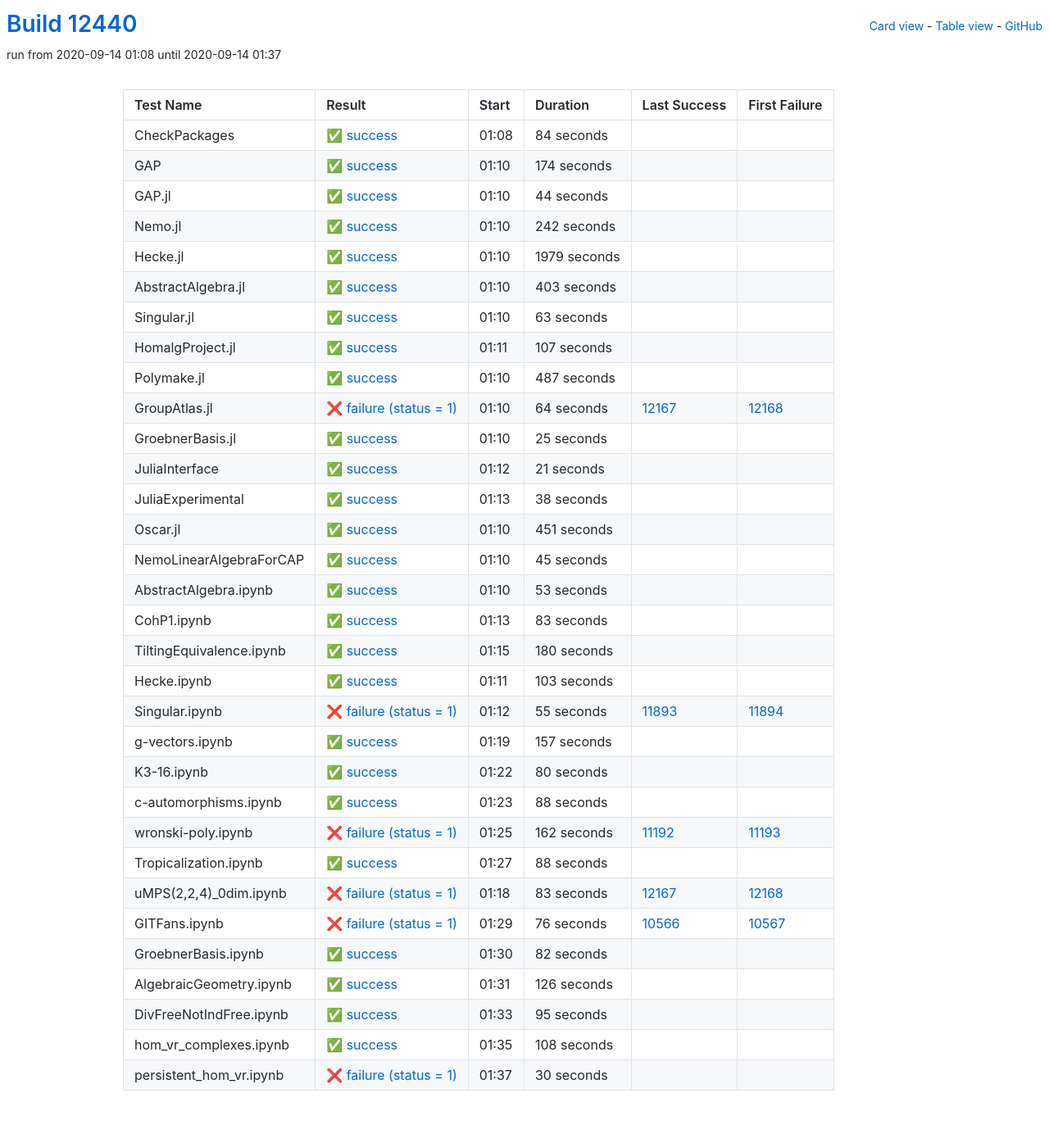
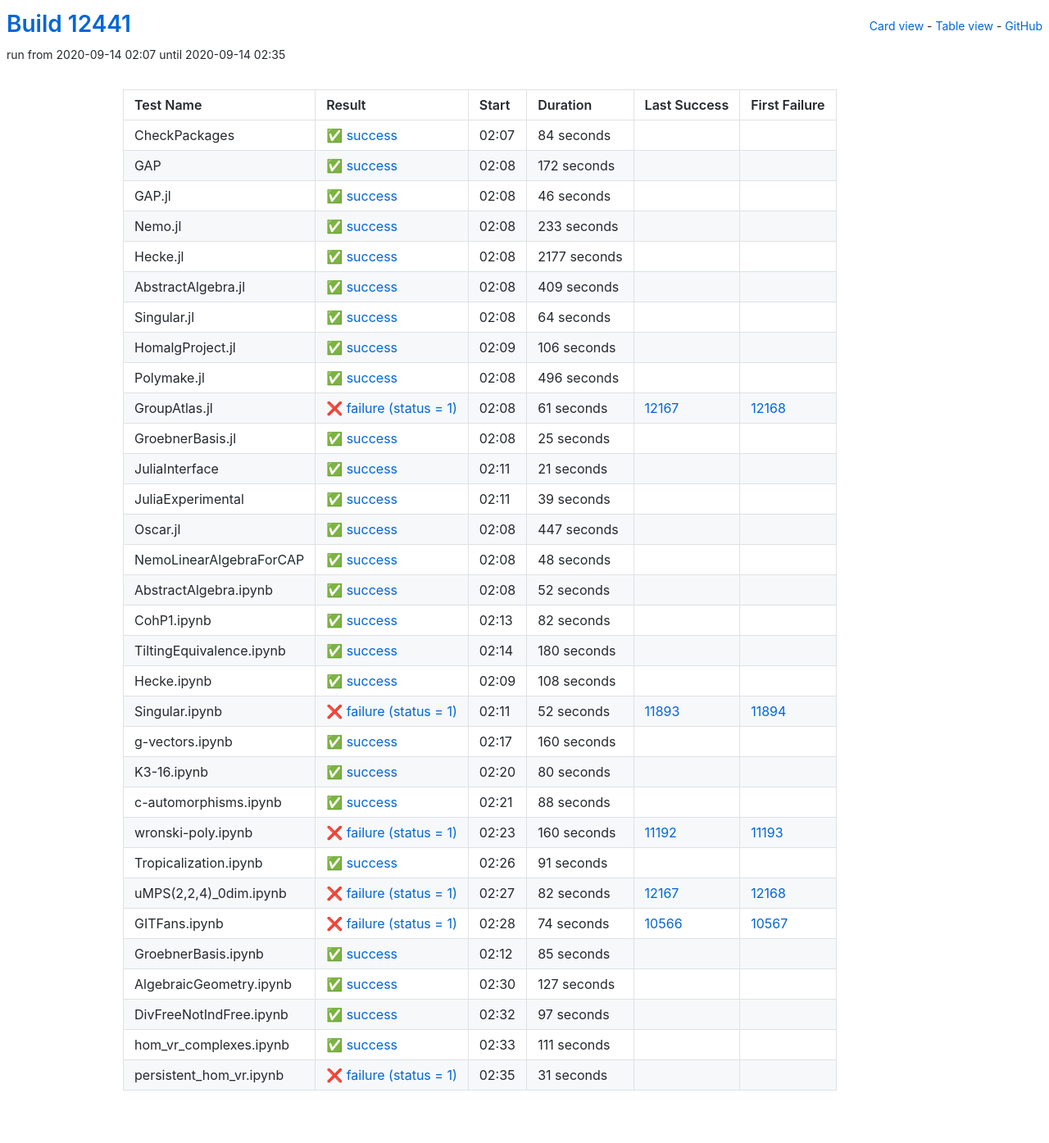
Before and after one commit to oscar-system/oscar-ci-status, a Jekyll site: the page built from table.html, in a window 1280 px wide. Shown: the whole page at 82% size. Built offline with Jekyll 4.4.1, drawn with Linux system fonts in a browser that asks for light colours.

Commit message:
Build #12441

```diff
--- a/_data/ci.yml
+++ b/_data/ci.yml
@@ -1,6 +1,6 @@
 ---
-build: 12440
-build_url: https://oscarci.mathematik.uni-kl.de/job/oscar/12440/
+build: 12441
+build_url: https://oscarci.mathematik.uni-kl.de/job/oscar/12441/
 job: oscar
 organization: oscar-system
 repo: oscar-ci-status
@@ -8,8 +8,8 @@
 tests:
 - name: CheckPackages
   id: checkpackages
-  log: https://oscarci.mathematik.uni-kl.de/job/oscar/12440/artifact/logs/build-12440/CheckPackages.log
-  start: 2020-09-14 01:08
+  log: https://oscarci.mathematik.uni-kl.de/job/oscar/12441/artifact/logs/build-12441/CheckPackages.log
+  start: 2020-09-14 02:07
   success: true
   exitcode: 0
   status: success
@@ -20,116 +20,116 @@
   first_failure_url:
 - name: GAP
   id: gap
-  log: https://oscarci.mathematik.uni-kl.de/job/oscar/12440/artifact/logs/build-12440/GAP.log
-  start: 2020-09-14 01:10
+  log: https://oscarci.mathematik.uni-kl.de/job/oscar/12441/artifact/logs/build-12441/GAP.log
+  start: 2020-09-14 02:08
   success: true
   exitcode: 0
   status: success
-  duration: 174
+  duration: 172
   last_success: false
   last_success_url:
   first_failure: false
   first_failure_url:
 - name: GAP.jl
   id: gap-jl
-  log: https://oscarci.mathematik.uni-kl.de/job/oscar/12440/artifact/logs/build-12440/GAP.jl.log
-  start: 2020-09-14 01:10
+  log: https://oscarci.mathematik.uni-kl.de/job/oscar/12441/artifact/logs/build-12441/GAP.jl.log
+  start: 2020-09-14 02:08
   success: true
   exitcode: 0
   status: success
-  duration: 44
+  duration: 46
   last_success: false
   last_success_url:
   first_failure: false
   first_failure_url:
 - name: Nemo.jl
   id: nemo-jl
-  log: https://oscarci.mathematik.uni-kl.de/job/oscar/12440/artifact/logs/build-12440/Nemo.jl.log
-  start: 2020-09-14 01:10
+  log: https://oscarci.mathematik.uni-kl.de/job/oscar/12441/artifact/logs/build-12441/Nemo.jl.log
+  start: 2020-09-14 02:08
   success: true
   exitcode: 0
   status: success
-  duration: 242
+  duration: 233
   last_success: false
   last_success_url:
   first_failure: false
   first_failure_url:
 - name: Hecke.jl
   id: hecke-jl
-  log: https://oscarci.mathematik.uni-kl.de/job/oscar/12440/artifact/logs/build-12440/Hecke.jl.log
-  start: 2020-09-14 01:10
+  log: https://oscarci.mathematik.uni-kl.de/job/oscar/12441/artifact/logs/build-12441/Hecke.jl.log
+  start: 2020-09-14 02:08
   success: true
   exitcode: 0
   status: success
-  duration: 1979
+  duration: 2177
   last_success: false
   last_success_url:
   first_failure: false
   first_failure_url:
 - name: AbstractAlgebra.jl
   id: abstractalgebra-jl
-  log: https://oscarci.mathematik.uni-kl.de/job/oscar/12440/artifact/logs/build-12440/AbstractAlgebra.jl.log
-  start: 2020-09-14 01:10
+  log: https://oscarci.mathematik.uni-kl.de/job/oscar/12441/artifact/logs/build-12441/AbstractAlgebra.jl.log
+  start: 2020-09-14 02:08
   success: true
   exitcode: 0
   status: success
-  duration: 403
+  duration: 409
   last_success: false
   last_success_url:
   first_failure: false
   first_failure_url:
 - name: Singular.jl
   id: singular-jl
-  log: https://oscarci.mathematik.uni-kl.de/job/oscar/12440/artifact/logs/build-12440/Singular.jl.log
-  start: 2020-09-14 01:10
+  log: https://oscarci.mathematik.uni-kl.de/job/oscar/12441/artifact/logs/build-12441/Singular.jl.log
+  start: 2020-09-14 02:08
   success: true
   exitcode: 0
   status: success
-  duration: 63
+  duration: 64
   last_success: false
   last_success_url:
   first_failure: false
   first_failure_url:
 - name: HomalgProject.jl
   id: homalgproject-jl
-  log: https://oscarci.mathematik.uni-kl.de/job/oscar/12440/artifact/logs/build-12440/HomalgProject.jl.log
-  start: 2020-09-14 01:11
+  log: https://oscarci.mathematik.uni-kl.de/job/oscar/12441/artifact/logs/build-12441/HomalgProject.jl.log
+  start: 2020-09-14 02:09
   success: true
   exitcode: 0
   status: success
-  duration: 107
+  duration: 106
   last_success: false
   last_success_url:
   first_failure: false
   first_failure_url:
 - name: Polymake.jl
   id: polymake-jl
-  log: https://oscarci.mathematik.uni-kl.de/job/oscar/12440/artifact/logs/build-12440/Polymake.jl.log
-  start: 2020-09-14 01:10
+  log: https://oscarci.mathematik.uni-kl.de/job/oscar/12441/artifact/logs/build-12441/Polymake.jl.log
+  start: 2020-09-14 02:08
   success: true
   exitcode: 0
   status: success
-  duration: 487
+  duration: 496
   last_success: false
   last_success_url:
   first_failure: false
   first_failure_url:
 - name: GroupAtlas.jl
   id: groupatlas-jl
-  log: https://oscarci.mathematik.uni-kl.de/job/oscar/12440/artifact/logs/build-12440/GroupAtlas.jl.log
-  start: 2020-09-14 01:10
+  log: https://oscarci.mathematik.uni-kl.de/job/oscar/12441/artifact/logs/build-12441/GroupAtlas.jl.log
+  start: 2020-09-14 02:08
   success: false
   exitcode: 1
   status: failure
-  duration: 64
+  duration: 61
   last_success: 12167
   last_success_url: https://oscarci.mathematik.uni-kl.de/job/oscar/12167/
   first_failure: 12168
   first_failure_url: https://oscarci.mathematik.uni-kl.de/job/oscar/12168/
 - name: GroebnerBasis.jl
   id: groebnerbasis-jl
-  log: https://oscarci.mathematik.uni-kl.de/job/oscar/12440/artifact/logs/build-12440/GroebnerBasis.jl.log
-  start: 2020-09-14 01:10
+  log: https://oscarci.mathematik.uni-kl.de/job/oscar/12441/artifact/logs/build-12441/GroebnerBasis.jl.log
+  start: 2020-09-14 02:08
   success: true
   exitcode: 0
   status: success
@@ -140,8 +140,8 @@
   first_failure_url:
 - name: JuliaInterface
   id: juliainterface
-  log: https://oscarci.mathematik.uni-kl.de/job/oscar/12440/artifact/logs/build-12440/JuliaInterface.log
-  start: 2020-09-14 01:12
+  log: https://oscarci.mathematik.uni-kl.de/job/oscar/12441/artifact/logs/build-12441/JuliaInterface.log
+  start: 2020-09-14 02:11
   success: true
   exitcode: 0
   status: success
@@ -152,68 +152,68 @@
   first_failure_url:
 - name: JuliaExperimental
   id: juliaexperimental
-  log: https://oscarci.mathematik.uni-kl.de/job/oscar/12440/artifact/logs/build-12440/JuliaExperimental.log
-  start: 2020-09-14 01:13
+  log: https://oscarci.mathematik.uni-kl.de/job/oscar/12441/artifact/logs/build-12441/JuliaExperimental.log
+  start: 2020-09-14 02:11
   success: true
   exitcode: 0
   status: success
-  duration: 38
+  duration: 39
   last_success: false
   last_success_url:
   first_failure: false
   first_failure_url:
 - name: Oscar.jl
   id: oscar-jl
-  log: https://oscarci.mathematik.uni-kl.de/job/oscar/12440/artifact/logs/build-12440/Oscar.jl.log
-  start: 2020-09-14 01:10
+  log: https://oscarci.mathematik.uni-kl.de/job/oscar/12441/artifact/logs/build-12441/Oscar.jl.log
+  start: 2020-09-14 02:08
   success: true
   exitcode: 0
   status: success
-  duration: 451
+  duration: 447
   last_success: false
   last_success_url:
   first_failure: false
   first_failure_url:
 - name: NemoLinearAlgebraForCAP
   id: nemolinearalgebraforcap
-  log: https://oscarci.mathematik.uni-kl.de/job/oscar/12440/artifact/logs/build-12440/NemoLinearAlgebraForCAP.log
-  start: 2020-09-14 01:10
+  log: https://oscarci.mathematik.uni-kl.de/job/oscar/12441/artifact/logs/build-12441/NemoLinearAlgebraForCAP.log
+  start: 2020-09-14 02:08
   success: true
   exitcode: 0
   status: success
-  duration: 45
+  duration: 48
   last_success: false
   last_success_url:
   first_failure: false
   first_failure_url:
 - name: AbstractAlgebra.ipynb
   id: abstractalgebra-ipynb
-  log: https://oscarci.mathematik.uni-kl.de/job/oscar/12440/artifact/logs/build-12440/AbstractAlgebra.ipynb.log
-  start: 2020-09-14 01:10
+  log: https://oscarci.mathematik.uni-kl.de/job/oscar/12441/artifact/logs/build-12441/AbstractAlgebra.ipynb.log
+  start: 2020-09-14 02:08
   success: true
   exitcode: 0
   status: success
-  duration: 53
+  duration: 52
   last_success: false
   last_success_url:
   first_failure: false
   first_failure_url:
 - name: CohP1.ipynb
   id: cohp1-ipynb
-  log: https://oscarci.mathematik.uni-kl.de/job/oscar/12440/artifact/logs/build-12440/CohP1.ipynb.log
-  start: 2020-09-14 01:13
+  log: https://oscarci.mathematik.uni-kl.de/job/oscar/12441/artifact/logs/build-12441/CohP1.ipynb.log
+  start: 2020-09-14 02:13
   success: true
   exitcode: 0
   status: success
-  duration: 83
+  duration: 82
   last_success: false
   last_success_url:
   first_failure: false
   first_failure_url:
 - name: TiltingEquivalence.ipynb
   id: tiltingequivalence-ipynb
-  log: https://oscarci.mathematik.uni-kl.de/job/oscar/12440/artifact/logs/build-12440/TiltingEquivalence.ipynb.log
-  start: 2020-09-14 01:15
+  log: https://oscarci.mathematik.uni-kl.de/job/oscar/12441/artifact/logs/build-12441/TiltingEquivalence.ipynb.log
+  start: 2020-09-14 02:14
   success: true
   exitcode: 0
   status: success
@@ -224,44 +224,44 @@
   first_failure_url:
 - name: Hecke.ipynb
   id: hecke-ipynb
-  log: https://oscarci.mathematik.uni-kl.de/job/oscar/12440/artifact/logs/build-12440/Hecke.ipynb.log
-  start: 2020-09-14 01:11
+  log: https://oscarci.mathematik.uni-kl.de/job/oscar/12441/artifact/logs/build-12441/Hecke.ipynb.log
+  start: 2020-09-14 02:09
   success: true
   exitcode: 0
   status: success
-  duration: 103
+  duration: 108
   last_success: false
   last_success_url:
   first_failure: false
   first_failure_url:
 - name: Singular.ipynb
   id: singular-ipynb
-  log: https://oscarci.mathematik.uni-kl.de/job/oscar/12440/artifact/logs/build-12440/Singular.ipynb.log
-  start: 2020-09-14 01:12
+  log: https://oscarci.mathematik.uni-kl.de/job/oscar/12441/artifact/logs/build-12441/Singular.ipynb.log
+  start: 2020-09-14 02:11
   success: false
   exitcode: 1
   status: failure
-  duration: 55
+  duration: 52
   last_success: 11893
   last_success_url: https://oscarci.mathematik.uni-kl.de/job/oscar/11893/
   first_failure: 11894
   first_failure_url: https://oscarci.mathematik.uni-kl.de/job/oscar/11894/
 - name: g-vectors.ipynb
   id: g-vectors-ipynb
-  log: https://oscarci.mathematik.uni-kl.de/job/oscar/12440/artifact/logs/build-12440/g-vectors.ipynb.log
-  start: 2020-09-14 01:19
+  log: https://oscarci.mathematik.uni-kl.de/job/oscar/12441/artifact/logs/build-12441/g-vectors.ipynb.log
+  start: 2020-09-14 02:17
   success: true
   exitcode: 0
   status: success
-  duration: 157
+  duration: 160
   last_success: false
   last_success_url:
   first_failure: false
   first_failure_url:
 - name: K3-16.ipynb
   id: k3-16-ipynb
-  log: https://oscarci.mathematik.uni-kl.de/job/oscar/12440/artifact/logs/build-12440/K3-16.ipynb.log
-  start: 2020-09-14 01:22
+  log: https://oscarci.mathematik.uni-kl.de/job/oscar/12441/artifact/logs/build-12441/K3-16.ipynb.log
+  start: 2020-09-14 02:20
   success: true
   exitcode: 0
   status: success
@@ -272,8 +272,8 @@
   first_failure_url:
 - name: c-automorphisms.ipynb
   id: c-automorphisms-ipynb
-  log: https://oscarci.mathematik.uni-kl.de/job/oscar/12440/artifact/logs/build-12440/c-automorphisms.ipynb.log
-  start: 2020-09-14 01:23
+  log: https://oscarci.mathematik.uni-kl.de/job/oscar/12441/artifact/logs/build-12441/c-automorphisms.ipynb.log
+  start: 2020-09-14 02:21
   success: true
   exitcode: 0
   status: success
@@ -284,108 +284,108 @@
   first_failure_url:
 - name: wronski-poly.ipynb
   id: wronski-poly-ipynb
-  log: https://oscarci.mathematik.uni-kl.de/job/oscar/12440/artifact/logs/build-12440/wronski-poly.ipynb.log
-  start: 2020-09-14 01:25
+  log: https://oscarci.mathematik.uni-kl.de/job/oscar/12441/artifact/logs/build-12441/wronski-poly.ipynb.log
+  start: 2020-09-14 02:23
   success: false
   exitcode: 1
   status: failure
-  duration: 162
+  duration: 160
   last_success: 11192
   last_success_url: https://oscarci.mathematik.uni-kl.de/job/oscar/11192/
   first_failure: 11193
   first_failure_url: https://oscarci.mathematik.uni-kl.de/job/oscar/11193/
 - name: Tropicalization.ipynb
   id: tropicalization-ipynb
-  log: https://oscarci.mathematik.uni-kl.de/job/oscar/12440/artifact/logs/build-12440/Tropicalization.ipynb.log
-  start: 2020-09-14 01:27
+  log: https://oscarci.mathematik.uni-kl.de/job/oscar/12441/artifact/logs/build-12441/Tropicalization.ipynb.log
+  start: 2020-09-14 02:26
   success: true
   exitcode: 0
   status: success
-  duration: 88
+  duration: 91
   last_success: false
   last_success_url:
   first_failure: false
   first_failure_url:
 - name: uMPS(2,2,4)_0dim.ipynb
   id: umps-2-2-4-0dim-ipynb
-  log: https://oscarci.mathematik.uni-kl.de/job/oscar/12440/artifact/logs/build-12440/uMPS-2-2-4-_0dim.ipynb.log
-  start: 2020-09-14 01:18
+  log: https://oscarci.mathematik.uni-kl.de/job/oscar/12441/artifact/logs/build-12441/uMPS-2-2-4-_0dim.ipynb.log
+  start: 2020-09-14 02:27
   success: false
   exitcode: 1
   status: failure
-  duration: 83
+  duration: 82
   last_success: 12167
   last_success_url: https://oscarci.mathematik.uni-kl.de/job/oscar/12167/
   first_failure: 12168
   first_failure_url: https://oscarci.mathematik.uni-kl.de/job/oscar/12168/
 - name: GITFans.ipynb
   id: gitfans-ipynb
-  log: https://oscarci.mathematik.uni-kl.de/job/oscar/12440/artifact/logs/build-12440/GITFans.ipynb.log
-  start: 2020-09-14 01:29
+  log: https://oscarci.mathematik.uni-kl.de/job/oscar/12441/artifact/logs/build-12441/GITFans.ipynb.log
+  start: 2020-09-14 02:28
   success: false
   exitcode: 1
   status: failure
-  duration: 76
+  duration: 74
   last_success: 10566
   last_success_url: https://oscarci.mathematik.uni-kl.de/job/oscar/10566/
   first_failure: 10567
   first_failure_url: https://oscarci.mathematik.uni-kl.de/job/oscar/10567/
 - name: GroebnerBasis.ipynb
   id: groebnerbasis-ipynb
-  log: https://oscarci.mathematik.uni-kl.de/job/oscar/12440/artifact/logs/build-12440/GroebnerBasis.ipynb.log
-  start: 2020-09-14 01:30
+  log: https://oscarci.mathematik.uni-kl.de/job/oscar/12441/artifact/logs/build-12441/GroebnerBasis.ipynb.log
+  start: 2020-09-14 02:12
   success: true
   exitcode: 0
   status: success
-  duration: 82
+  duration: 85
   last_success: false
   last_success_url:
   first_failure: false
   first_failure_url:
 - name: AlgebraicGeometry.ipynb
   id: algebraicgeometry-ipynb
-  log: https://oscarci.mathematik.uni-kl.de/job/oscar/12440/artifact/logs/build-12440/AlgebraicGeometry.ipynb.log
-  start: 2020-09-14 01:31
+  log: https://oscarci.mathematik.uni-kl.de/job/oscar/12441/artifact/logs/build-12441/AlgebraicGeometry.ipynb.log
+  start: 2020-09-14 02:30
   success: true
   exitcode: 0
   status: success
-  duration: 126
+  duration: 127
   last_success: false
   last_success_url:
   first_failure: false
   first_failure_url:
 - name: DivFreeNotIndFree.ipynb
   id: divfreenotindfree-ipynb
-  log: https://oscarci.mathematik.uni-kl.de/job/oscar/12440/artifact/logs/build-12440/DivFreeNotIndFree.ipynb.log
-  start: 2020-09-14 01:33
+  log: https://oscarci.mathematik.uni-kl.de/job/oscar/12441/artifact/logs/build-12441/DivFreeNotIndFree.ipynb.log
+  start: 2020-09-14 02:32
   success: true
   exitcode: 0
   status: success
-  duration: 95
+  duration: 97
   last_success: false
   last_success_url:
   first_failure: false
   first_failure_url:
 - name: hom_vr_complexes.ipynb
   id: hom-vr-complexes-ipynb
-  log: https://oscarci.mathematik.uni-kl.de/job/oscar/12440/artifact/logs/build-12440/hom_vr_complexes.ipynb.log
-  start: 2020-09-14 01:35
+  log: https://oscarci.mathematik.uni-kl.de/job/oscar/12441/artifact/logs/build-12441/hom_vr_complexes.ipynb.log
+  start: 2020-09-14 02:33
   success: true
   exitcode: 0
   status: success
-  duration: 108
+  duration: 111
   last_success: false
   last_success_url:
   first_failure: false
   first_failure_url:
 - name: persistent_hom_vr.ipynb
   id: persistent-hom-vr-ipynb
-  log: https://oscarci.mathematik.uni-kl.de/job/oscar/12440/artifact/logs/build-12440/persistent_hom_vr.ipynb.log
-  start: 2020-09-14 01:37
+  log: https://oscarci.mathematik.uni-kl.de/job/oscar/12441/artifact/logs/build-12441/persistent_hom_vr.ipynb.log
+  start: 2020-09-14 02:35
   success: false
   exitcode: 1
   status: failure
-  duration: 30
+  duration: 31
   last_success: false
   last_success_url:
   first_failure: false
```
Also changed, not shown: README.md.
